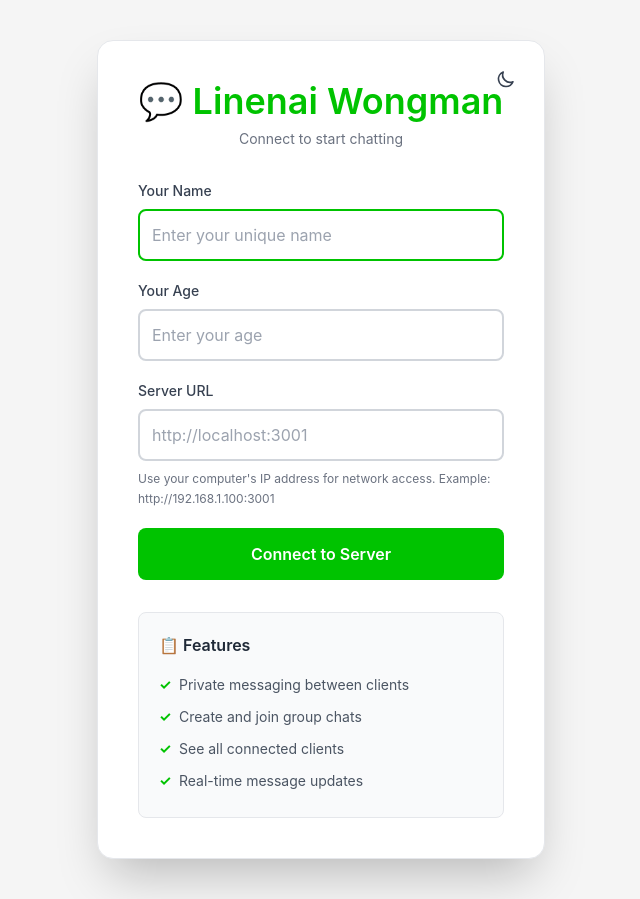
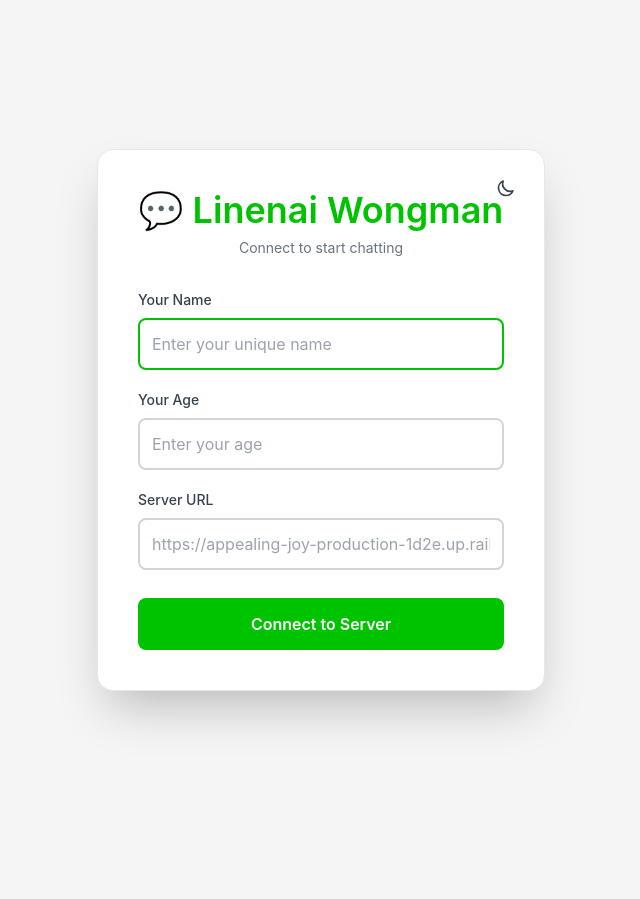
Before and after one commit to Auuming/networkDeployTest, a React (Vite) app in the folder client/: page / in a window 1280 px wide. Shown: the whole page, without its empty margins (319-959 px from the left). After the commit the page ends 840 px from the top, so only its background shows below. Built offline with nearby package versions, Linux system fonts and the light colour scheme; no server answers.

Commit message:
fix:last second patch

```diff
--- a/client/src/components/LoginScreen.tsx
+++ b/client/src/components/LoginScreen.tsx
@@ -40,7 +40,10 @@ function LoginScreen({
 
         <form onSubmit={handleSubmit} className="flex flex-col gap-5">
           <div className="flex flex-col gap-2">
-            <label htmlFor="name" className="font-medium text-gray-700 dark:text-gray-300 text-sm">
+            <label
+              htmlFor="name"
+              className="font-medium text-gray-700 dark:text-gray-300 text-sm"
+            >
               Your Name
             </label>
             <input
@@ -56,7 +59,10 @@ function LoginScreen({
           </div>
 
           <div className="flex flex-col gap-2">
-            <label htmlFor="age" className="font-medium text-gray-700 dark:text-gray-300 text-sm">
+            <label
+              htmlFor="age"
+              className="font-medium text-gray-700 dark:text-gray-300 text-sm"
+            >
               Your Age
             </label>
             <input
@@ -84,14 +90,18 @@ function LoginScreen({
               type="text"
               value={serverUrl}
               onChange={(e) => setServerUrl(e.target.value)}
-              placeholder={window.location.protocol === 'https:' ? "https://your-server.railway.app" : "http://localhost:3001"}
+              placeholder={
+                window.location.protocol === "https:"
+                  ? "https://your-server.railway.app"
+                  : "https://appealing-joy-production-1d2e.up.railway.app/"
+              }
               required
               className="p-3 border-2 border-gray-300 dark:border-gray-700 bg-white dark:bg-gray-800 text-gray-900 dark:text-gray-100 rounded-lg text-base focus:outline-none focus:border-[#00C300] dark:focus:border-[#00E676] focus:bg-white dark:focus:bg-gray-800 transition-colors placeholder-gray-400 dark:placeholder-gray-500"
             />
             <small className="text-gray-500 dark:text-gray-400 text-xs leading-relaxed">
-              {window.location.protocol === 'https:'
+              {window.location.protocol === "https:"
                 ? "Enter your Railway server URL (must use https://)"
-                : "Use your computer's IP address for network access. Example: http://192.168.1.100:3001"}
+                : ""}
             </small>
           </div>
 
@@ -108,26 +118,6 @@ function LoginScreen({
             Connect to Server
           </button>
         </form>
-
-        <div className="mt-8 p-5 bg-gray-50 dark:bg-gray-800 rounded-lg border border-gray-200 dark:border-gray-700">
-          <h3 className="text-gray-800 dark:text-gray-200 mb-3 text-base font-semibold">
-            📋 Features
-          </h3>
-          <ul className="list-none p-0">
-            <li className="text-gray-600 dark:text-gray-300 py-1.5 pl-5 relative text-sm before:content-['✓'] before:absolute before:left-0 before:text-[#00C300] dark:before:text-[#00E676] before:font-bold">
-              Private messaging between clients
-            </li>
-            <li className="text-gray-600 dark:text-gray-300 py-1.5 pl-5 relative text-sm before:content-['✓'] before:absolute before:left-0 before:text-[#00C300] dark:before:text-[#00E676] before:font-bold">
-              Create and join group chats
-            </li>
-            <li className="text-gray-600 dark:text-gray-300 py-1.5 pl-5 relative text-sm before:content-['✓'] before:absolute before:left-0 before:text-[#00C300] dark:before:text-[#00E676] before:font-bold">
-              See all connected clients
-            </li>
-            <li className="text-gray-600 dark:text-gray-300 py-1.5 pl-5 relative text-sm before:content-['✓'] before:absolute before:left-0 before:text-[#00C300] dark:before:text-[#00E676] before:font-bold">
-              Real-time message updates
-            </li>
-          </ul>
-        </div>
       </div>
     </div>
   );
```
Also changed, not shown: 1 other file (tests, documents, lock files or other folders).
